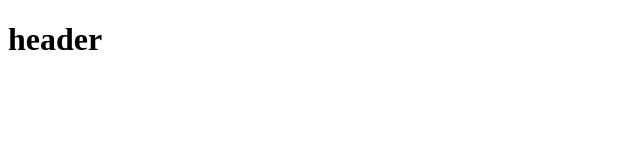
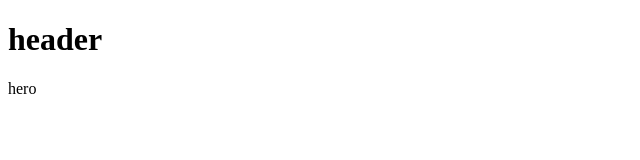
Before and after one commit to SerhiiRizvan/test-reposit, a plain HTML site: page index.html in a window 1280 px wide. Shown: the full height of the page, 0-640 px from the left. Drawn offline with Linux system fonts and the light colour scheme.

Commit message:
add branch hero

```diff
--- a/index.html
+++ b/index.html
@@ -8,5 +8,6 @@
 </head>
 <body>
     <header><h1>header</h1></header>
+    <div>hero</div>
 </body>
 </html>
```
